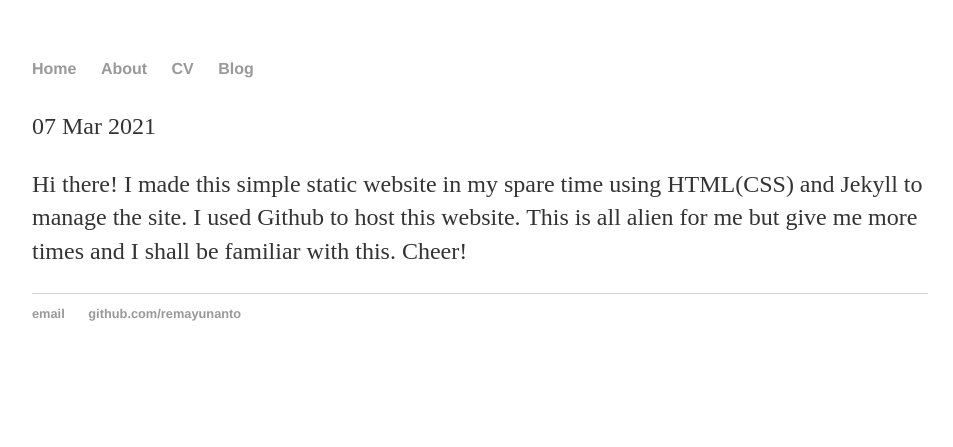
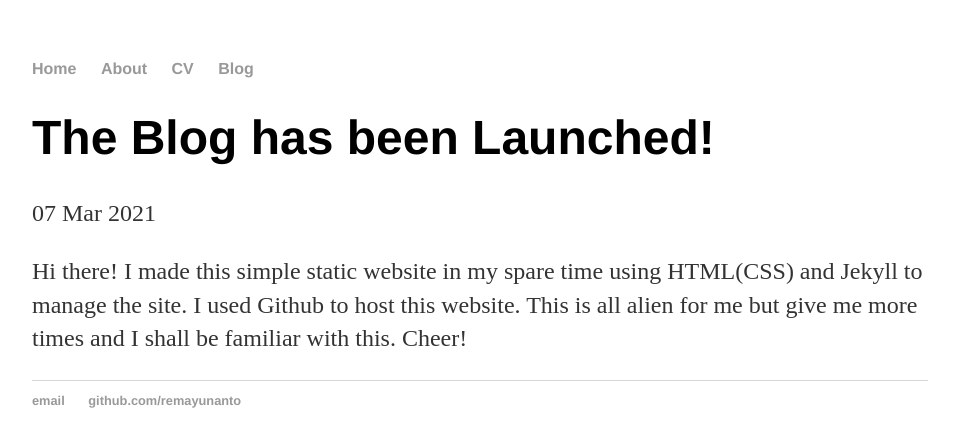
Before and after one commit to remayunanto/remayunanto.github.io, a Jekyll site: the page built from _posts/2021-03-07-The-Blog-has-been-Launched.md, in a window 1280 px wide. Shown: the top 447 px of the page, without its empty margins (160-1113 px from the left). Built offline with Jekyll 4.4.1, drawn with Linux system fonts in a browser that asks for light colours; our own code applies the rules of GitHub Pages for plain Markdown files.

Commit message:
Update and rename 2021-03-07-The-Blog-has-been-Launched!.md to 2021-03-07-The-Blog-has-been-Launched.md

```diff
--- a/_posts/2021-03-07-The-Blog-has-been-Launched!.md
+++ b/_posts/2021-03-07-The-Blog-has-been-Launched.md
@@ -1,6 +1,6 @@
 ---
 layout: post
-title: "The Blog has been Launched!
+title: "The Blog has been Launched!"
 date: 2021-03-07
 ---
 
```
